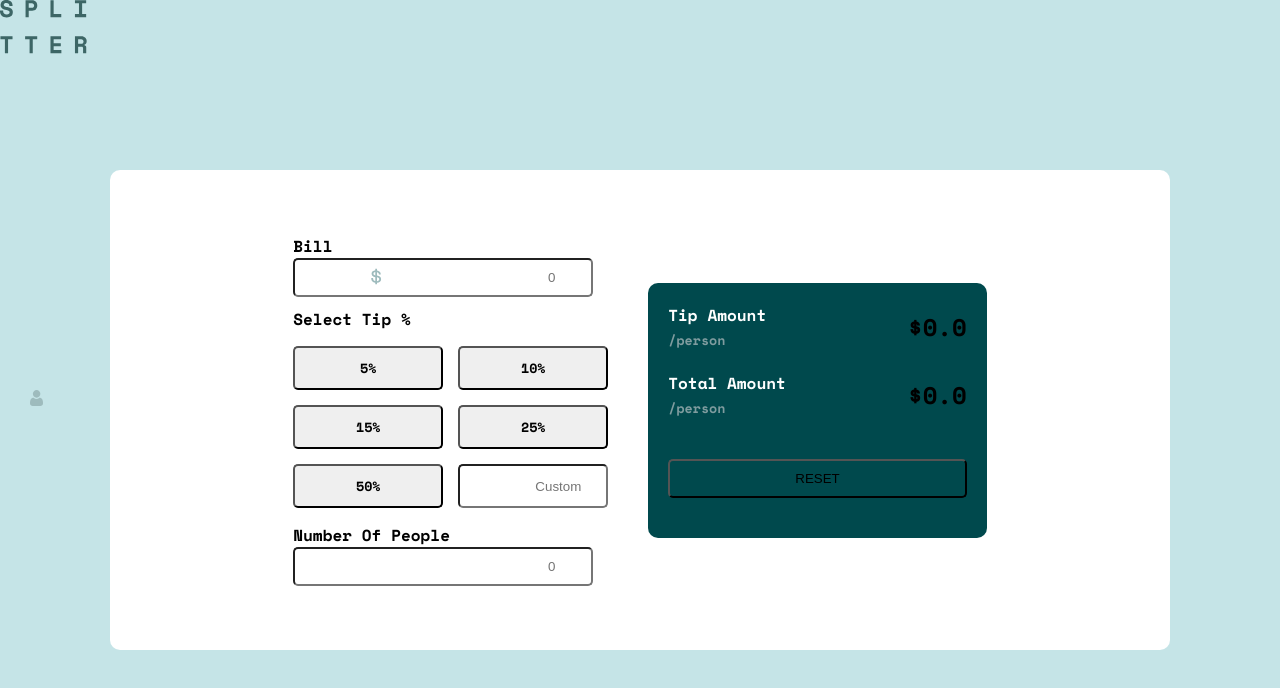
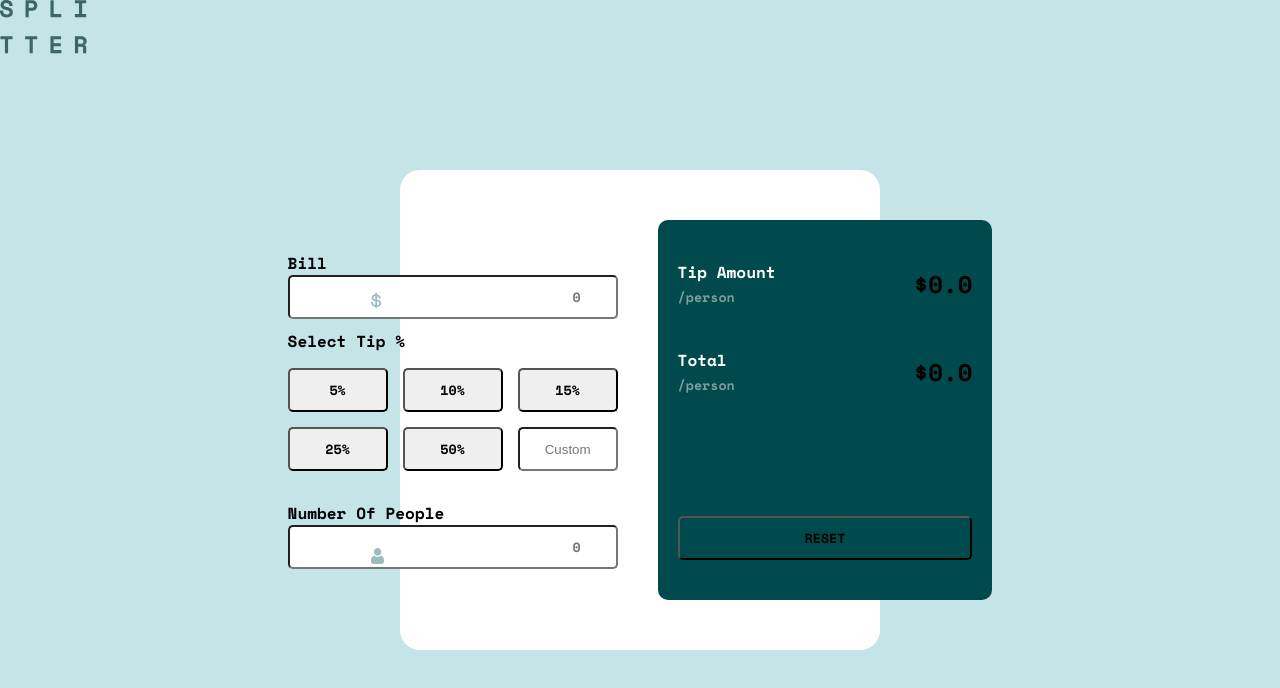
Before and after one commit to Valeroy06/Tip-App, a plain HTML site: page index.html in a window 1280 px wide. Drawn offline with nearby package versions, Linux system fonts and the light colour scheme.

Commit message:
fourth commit

```diff
--- a/index.html
+++ b/index.html
@@ -46,12 +46,12 @@
                     <small>/person</small>
                 </div>
                 <div class="dolles">
-                    <h2>$0.0</h2>
+                    <h1>$0.0</h1>
                 </div>
             </div>
-            <div class="flex">
+            <div class="flexi">
                 <div class="tots">
-                    <span>Total Amount</span><br>
+                    <span>Total</span><br>
                     <small>/person</small>
                 </div>
                 <div class="dolls">
--- a/sass.scss
+++ b/sass.scss
@@ -12,6 +12,7 @@ body {
 }
 .container {
   background-color: hsl(0, 0%, 100%);
+  border-radius: 20px;
 
   .bill {
     padding: 20px;
@@ -22,10 +23,11 @@ body {
         text-align: right;
         width: 95%;
         border-radius: 5px;
+        font-family: "Space Mono";
       }
       img {
         position: absolute;
-        top: 114px;
+        top: 118px;
         left: 30px;
       }
     }
@@ -58,17 +60,18 @@ body {
         text-align: right;
         width: 95%;
         border-radius: 5px;
+        font-family: "Space Mono";
       }
       img {
         position: absolute;
-        top: 390px;
+        top: 412px;
         left: 30px;
       }
     }
   }
   .amount {
     background-color: hsl(183, 100%, 15%);
-    margin: 20px;
+    margin: 0 20px;
     border-radius: 10px;
     padding: 20px;
 
@@ -83,6 +86,11 @@ body {
       justify-content: space-between;
       align-items: center;
     }
+    .flexi {
+        display: flex;
+        justify-content: space-between;
+        align-items: center;
+      }
 
     .tots {
       padding: 20px 0;
@@ -93,6 +101,7 @@ body {
       margin: 20px 0;
       background-color: hsl(183, 100%, 15%);
       border-radius: 5px;
+      font-family: "Space Mono";
     }
   }
 }
@@ -103,8 +112,8 @@ body {
   // }
   .container {
     // border: red solid;
-    border-radius: 10px;
-    margin: 110px;
+    // border-radius: 10px;
+    margin: 110px 400px;
     display: flex;
     justify-content: center;
     align-items: center;
@@ -113,14 +122,38 @@ body {
   .doll {
     img {
       position: absolute !important;
-      top: 33.5% !important;
+      top: 36.5% !important;
       left:29% !important;
+    }
+    #number{
+        width: 100% !important;
     }
   }
   .tip{
       .grid{
-          grid-template-columns: 500px auto auto;
-          grid-template-rows: auto auto;
+          grid-template-columns: 100px 100px 100px !important;
+        //   grid-template-rows: auto auto;
       }
   }
+  .People{
+    img {
+        position: absolute !important;
+        top: 68.5% !important;
+        left:29% !important;
+      }
+      #nomb{
+          width: 100% !important;
+        //   padding: 10px 80px !important;
+      }
+  }
+  .amount{
+      .flex{
+          margin: 20px 0;
+      }
+     .flexi{
+         margin-top: 0px;
+         margin-bottom: 80px;
+     }
+
+  }
 }
```
Also changed, not shown: sass.css, 2 other files.
